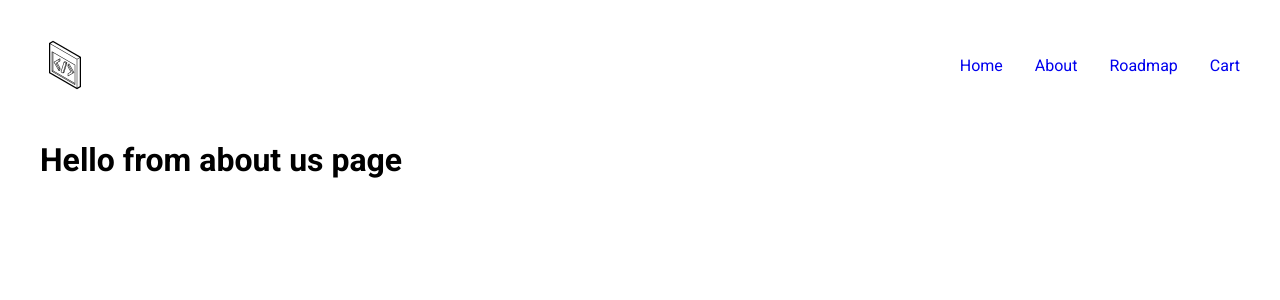
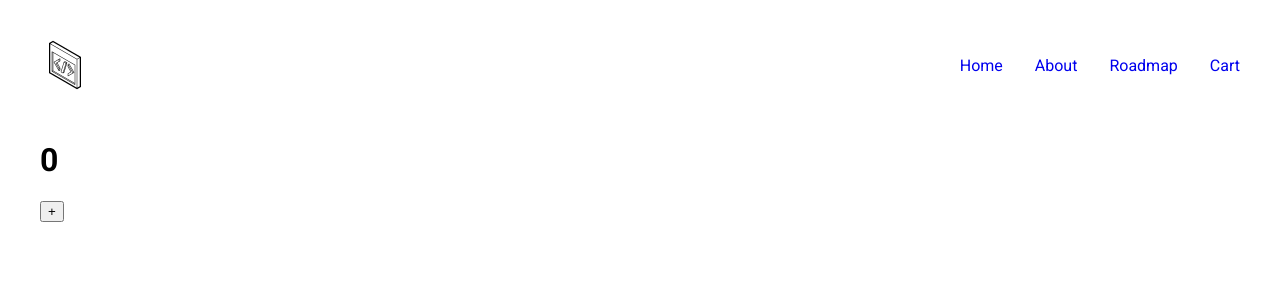
Before and after one commit to princewritecode/Coursy, a React (Vite) app: page /about in a window 1280 px wide. Shown: the top 300 px of the page. Built offline with nearby package versions, Linux system fonts and the light colour scheme.

Commit message:
coursy version 1.9 about component using class component

```diff
--- a/index.css
+++ b/index.css
@@ -20,6 +20,7 @@ ul > li {
   display: flex;
   align-items: center;
 }
+
 .card {
   max-width: 30%;
   cursor: pointer;
--- a/src/App.js
+++ b/src/App.js
@@ -28,7 +28,7 @@ const appRouter = createBrowserRouter(
                 },
                 {
                     path: '/about',
-                    element: <About></About>
+                    element: <About user="prince" course="react"></About>
                 },
                 {
                     path: '/course/:courseid',
--- a/src/components/About.js
+++ b/src/components/About.js
@@ -1,6 +1,28 @@
-export const About = () =>
+import React from "react";
+export class About extends React.Component
 {
-    return (<div>
-        <h1>Hello from about us page</h1>
-    </div>);
-};
+    constructor(props)
+    {
+        super(props);
+        console.log(props);
+        console.log(this);
+        this.state = {
+            count: 0
+        };
+    }
+    render()
+    {
+        const { count } = this.state;
+        return (
+            <div>
+                <h1>{count}</h1>
+                <button onClick={() =>
+                {
+                    this.setState({
+                        count: count + 1
+                    });
+                }}>+</button>
+            </div>
+        );
+    };
+}
--- a/src/components/Courseinfo.js
+++ b/src/components/Courseinfo.js
@@ -5,7 +5,6 @@ export const Courseinfo = () =>
 
     const [courseInfo, setcourseinfo] = useState([]);
     const { courseid } = useParams();
-
     useEffect(() =>
     {
         console.log('useeffect run');
```
Also changed, not shown: 3 other files (tests, documents, lock files or other folders).
